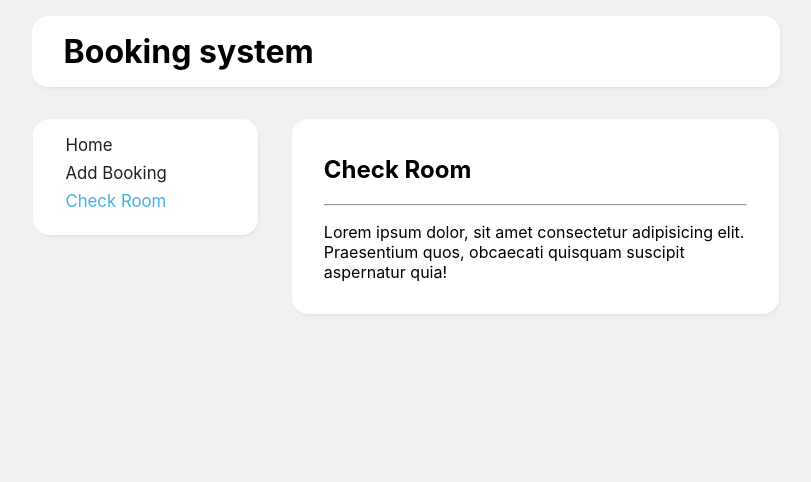
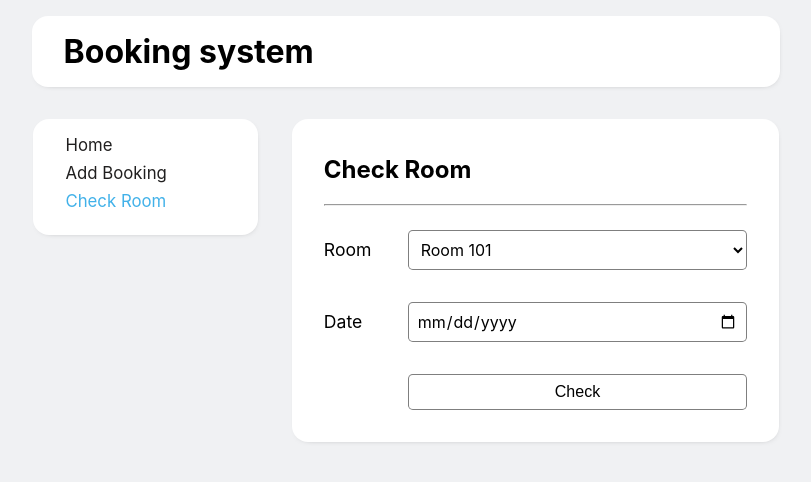
Before and after one commit to jamoliddins-epam/hotel_booking, a React (Create React App) app: page /checkRoom in a window 1280 px wide. Shown: the top 482 px of the page, without its empty margins (234-1045 px from the left). Built offline with nearby package versions, Linux system fonts and the light colour scheme; the HTML template or start-up script is replaced by a standard one.

Commit message:
feat: add CheckRoomForm component

```diff
--- a/src/common/Input/Input.css
+++ b/src/common/Input/Input.css
@@ -19,4 +19,5 @@
   border-radius: 0.3rem;
   padding: 0.5rem;
   font-size: 1rem;
+  font-family: inherit;
 }
--- /dev/null
+++ b/src/components/Forms/CheckRoomForm.jsx
@@ -0,0 +1,43 @@
+import React, { useState, useEffect } from 'react'
+
+// components
+import Select from '../../common/Select/Select'
+import DatePicker from '../../common/DatePicker/DatePicker'
+import Button from '../../common/Button/Button'
+
+// utils & constants
+import { getToday } from '../../utils/utilFunctions'
+import { CHECK_BUTTON_TEXT } from '../../utils/constants'
+
+const CheckRoomForm = () => {
+  // states
+  const [bookingData, setBookingData] = useState({ room: '', date: '' })
+  const [rooms, setRooms] = useState([])
+
+  useEffect(() => {
+    fetch('./rooms.json')
+      .then((data) => data.json())
+      .then((result) => setRooms(() => result))
+  }, [])
+
+  // handlers
+  const handleInputChange = (e) => {
+    const { name, value } = e.target
+    setBookingData((prevState) => ({ ...prevState, [name]: value }))
+  }
+
+  const handleCheckRoom = (e) => {
+    e.preventDefault()
+    console.log(bookingData)
+  }
+
+  return (
+    <form>
+      <Select id='room' label='Room' value={bookingData.room} onChange={handleInputChange} options={rooms} />
+      <DatePicker id='date' label='Date' onChange={handleInputChange} min={getToday()} />
+      <Button title={CHECK_BUTTON_TEXT} onClick={handleCheckRoom} />
+    </form>
+  )
+}
+
+export default CheckRoomForm
--- a/src/pages/AddBooking/AddBooking.jsx
+++ b/src/pages/AddBooking/AddBooking.jsx
@@ -1,15 +1,15 @@
 import React from 'react'
 
 // components
-import AddBookingForm from '../../components/AddBookingForm/AddBookingForm'
+import AddBookingForm from '../../components/Forms/AddBookingForm'
 
 // constants
-import { ADD_BOOKING_LINK_TEXT } from '../../utils/constants'
+import { ADD_BOOKING_TITLE_TEXT } from '../../utils/constants'
 
 const AddBooking = () => {
   return (
     <div className='card-container'>
-      <h2>{ADD_BOOKING_LINK_TEXT}</h2>
+      <h2>{ADD_BOOKING_TITLE_TEXT}</h2>
       <hr />
       <AddBookingForm />
     </div>
--- a/src/pages/CheckBooking/CheckBooking.jsx
+++ b/src/pages/CheckBooking/CheckBooking.jsx
@@ -1,4 +1,7 @@
 import React from 'react'
+
+// constants
+import CheckRoomForm from '../../components/Forms/CheckRoomForm'
 
 // constants
 import { CHECK_ROOM_TITLE_TEXT } from '../../utils/constants'
@@ -8,10 +11,7 @@ const CheckBooking = () => {
     <div className='card-container'>
       <h2>{CHECK_ROOM_TITLE_TEXT}</h2>
       <hr />
-      <p>
-        Lorem ipsum dolor, sit amet consectetur adipisicing elit. Praesentium quos, obcaecati quisquam suscipit
-        aspernatur quia!
-      </p>
+      <CheckRoomForm />
     </div>
   )
 }
--- a/src/utils/constants.js
+++ b/src/utils/constants.js
@@ -11,3 +11,4 @@ export const CHECK_ROOM_LINK_TEXT = 'Check Room'
 
 // Button constants
 export const ADD_BUTTON_TEXT = 'Add'
+export const CHECK_BUTTON_TEXT = 'Check'
```
Also changed, not shown: src/components/Forms/AddBookingForm.jsx (renamed from src/components/AddBookingForm/AddBookingForm.jsx).
